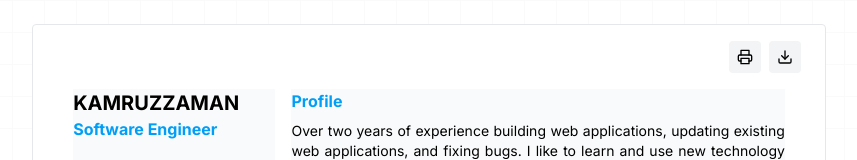
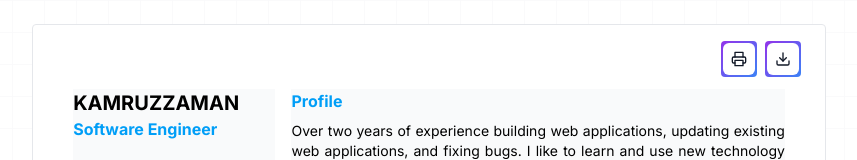
Before and after one commit to kzamaan/resume-next, a Next.js app: page / in a window 1280 px wide. Shown: the top 160 px of the page, without its empty margins (211-1068 px from the left). Built offline with nearby package versions, Linux system fonts and the light colour scheme.

Commit message:
update print and download buttons

```diff
--- a/components/Resume.jsx
+++ b/components/Resume.jsx
@@ -4,7 +4,10 @@ export default function Resume() {
     return (
         <div className='page relative'>
             <div className='print-btn space-x-2'>
-                <button onClick={() => window.print()} className='rounded bg-gray-100 p-2'>
+                <button
+                    onClick={() => window.print()}
+                    className='gradient-btn group from-purple-600 to-blue-500 focus:ring-blue-300 group-hover:from-purple-600 group-hover:to-blue-500 dark:focus:ring-blue-800'>
+                    <div className='gradient-content w-max p-2'>
                         <svg
                             xmlns='http://www.w3.org/2000/svg'
                             width='16'
@@ -19,8 +22,10 @@ export default function Resume() {
                             <path d='M6 18H4a2 2 0 0 1-2-2v-5a2 2 0 0 1 2-2h16a2 2 0 0 1 2 2v5a2 2 0 0 1-2 2h-2'></path>
                             <rect x='6' y='14' width='12' height='8'></rect>
                         </svg>
+                    </div>
                 </button>
-                <button className='rounded bg-gray-100 p-2'>
+                <button className='gradient-btn group from-purple-600 to-blue-500  focus:ring-blue-300 group-hover:from-purple-600 group-hover:to-blue-500 dark:focus:ring-blue-800'>
+                    <div className='gradient-content w-max p-2'>
                         <svg
                             xmlns='http://www.w3.org/2000/svg'
                             width='16'
@@ -35,6 +40,7 @@ export default function Resume() {
                             <polyline points='7 10 12 15 17 10'></polyline>
                             <line x1='12' y1='15' x2='12' y2='3'></line>
                         </svg>
+                    </div>
                 </button>
             </div>
             <div className='grid h-full grid-cols-10 gap-4'>
@@ -98,24 +104,16 @@ export default function Resume() {
                     <p className='subtitle my-4'>Key Skills</p>
                     <div className='space-y-4'>
                         <button className='gradient-btn group from-purple-600 to-blue-500 focus:ring-blue-300 group-hover:from-purple-600 group-hover:to-blue-500 dark:focus:ring-blue-800'>
-                            <span className='gradient-content'>
-                                PHP/Laravel
-                            </span>
+                            <span className='gradient-content'>PHP/Laravel</span>
                         </button>
                         <button className='gradient-btn group from-cyan-500 to-blue-500 focus:ring-cyan-200 group-hover:from-cyan-500 group-hover:to-blue-500 dark:focus:ring-cyan-800'>
-                            <span className='gradient-content'>
-                                Node.js/Express
-                            </span>
+                            <span className='gradient-content'>Node.js/Express</span>
                         </button>
                         <button className='gradient-btn group from-green-400 to-blue-600 focus:ring-green-200 group-hover:from-green-400 group-hover:to-blue-600 dark:focus:ring-green-800'>
-                            <span className='gradient-content'>
-                                VueJS/Nuxt/Vuex
-                            </span>
+                            <span className='gradient-content'>VueJS/Nuxt/Vuex</span>
                         </button>
                         <button className='gradient-btn group from-purple-500 to-pink-500 focus:ring-purple-200 group-hover:from-purple-500 group-hover:to-pink-500 dark:focus:ring-purple-800'>
-                            <span className='gradient-content'>
-                                React/Next/Redux
-                            </span>
+                            <span className='gradient-content'>React/Next/Redux</span>
                         </button>
                     </div>
                     {/* Training */}
```
Lines whose indentation alone changed are shown as unchanged.
